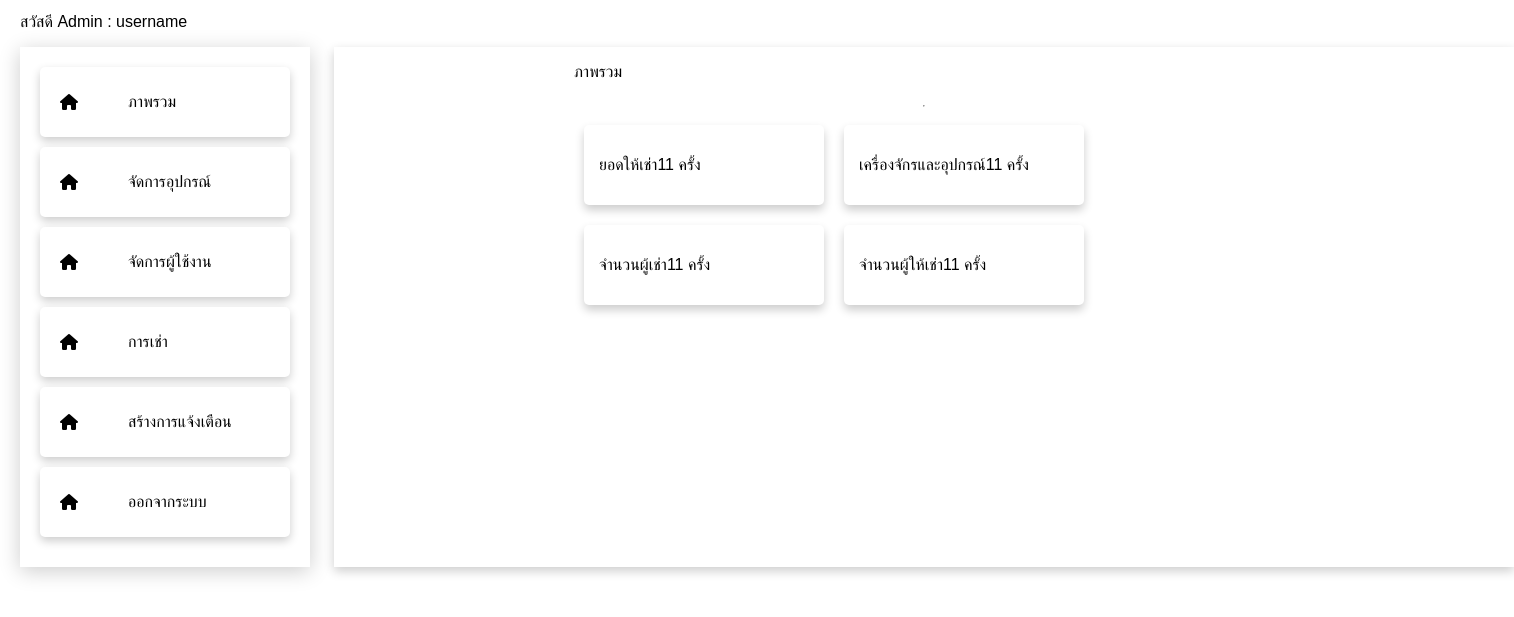
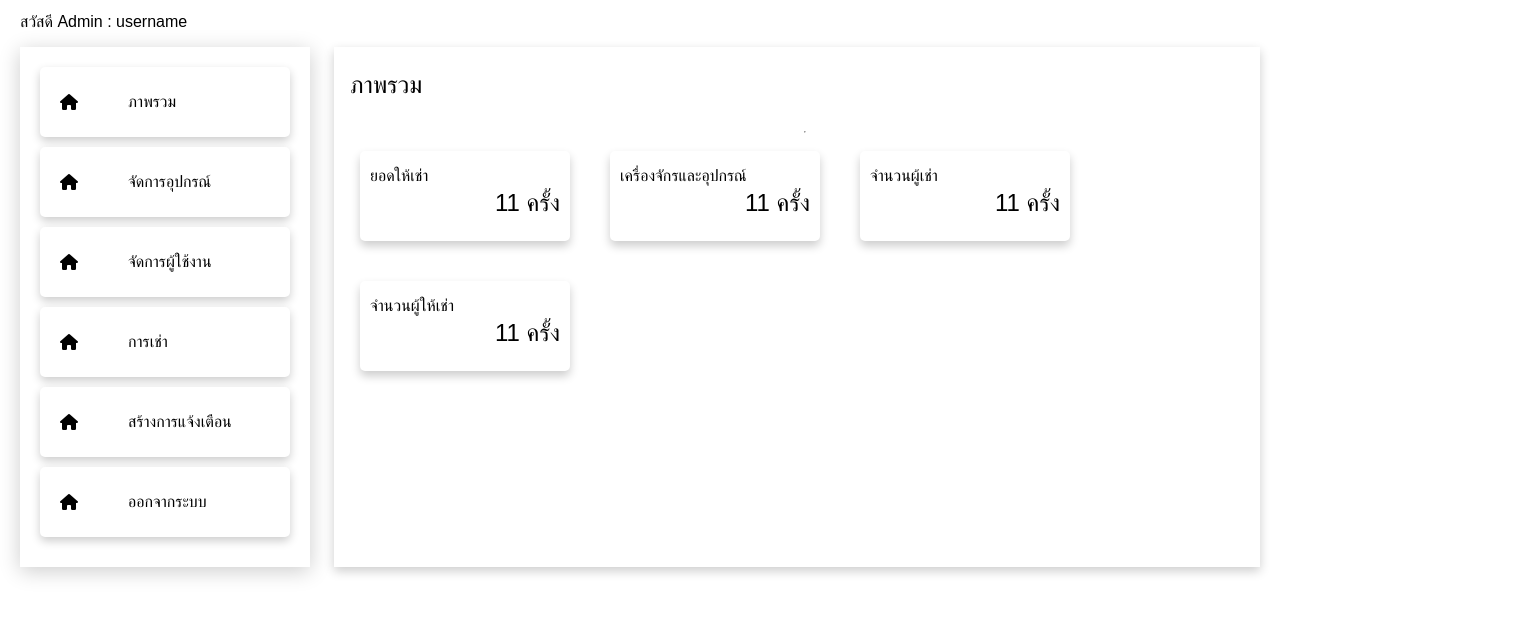
Before and after one commit to phuwanat001/project-kasetconnect, a plain HTML site: page admin/index.html in a window 1280 px wide. Shown: the part 73-690 px from the top of the page, 1514 px wide, since content can reach past the window. Drawn offline with Linux system fonts and the light colour scheme; files that its build step writes are made by us from their sources.

Commit message:
edit register

```diff
--- a/admin/dashbroad-admin.html
+++ b/admin/dashbroad-admin.html
@@ -3,26 +3,32 @@
   rel="stylesheet"
   href="https://cdnjs.cloudflare.com/ajax/libs/font-awesome/6.5.0/css/all.min.css"
 />
+<div class="content-admin">
+      <div id="aside-admin"></div>
 
       <div class="content-db-admin">
-  <p>ภาพรวม</p>
+        <div class="content-main">
+          <p id="Hname">ภาพรวม</p>
           <hr />
-  <div class="content-main">
+          <div class="content-inn">
             <div class="total-user">
-      <p>ยอดให้เช่า</p>
-      <p>11 ครั้ง</p>
+              <p id="tp-user">ยอดให้เช่า</p>
+              <p id="un-user">11 ครั้ง</p>
             </div>
             <div class="total-user">
-      <p>เครื่องจักรและอุปกรณ์</p>
-      <p>11 ครั้ง</p>
+              <p id="tp-user">เครื่องจักรและอุปกรณ์</p>
+              <p id="un-user">11 ครั้ง</p>
             </div>
             <div class="total-user">
-      <p>จำนวนผู้เช่า</p>
-      <p>11 ครั้ง</p>
+              <p id="tp-user">จำนวนผู้เช่า</p>
+              <p id="un-user">11 ครั้ง</p>
             </div>
             <div class="total-user">
-      <p>จำนวนผู้ให้เช่า</p>
-      <p>11 ครั้ง</p>
+              <p id="tp-user">จำนวนผู้ให้เช่า</p>
+              <p id="un-user">11 ครั้ง</p>
             </div>
           </div>
         </div>
+      </div>
+
+    </div>
--- a/admin/index.html
+++ b/admin/index.html
@@ -14,11 +14,34 @@
     <div id="navbar-placeholder"></div>
     <p class="hname-ad">สวัสดี Admin : username</p>
 
-
     <div class="content-admin">
       <div id="aside-admin"></div>
 
-      <div id="dashbroad-admin"></div>
+      <div class="content-db-admin">
+        <div class="content-main">
+          <p id="Hname">ภาพรวม</p>
+          <hr />
+          <div class="content-inn">
+            <div class="total-user">
+              <p id="tp-user">ยอดให้เช่า</p>
+              <p id="un-user">11 ครั้ง</p>
+            </div>
+            <div class="total-user">
+              <p id="tp-user">เครื่องจักรและอุปกรณ์</p>
+              <p id="un-user">11 ครั้ง</p>
+            </div>
+            <div class="total-user">
+              <p id="tp-user">จำนวนผู้เช่า</p>
+              <p id="un-user">11 ครั้ง</p>
+            </div>
+            <div class="total-user">
+              <p id="tp-user">จำนวนผู้ให้เช่า</p>
+              <p id="un-user">11 ครั้ง</p>
+            </div>
+          </div>
+        </div>
+      </div>
+
     </div>
 
     <script>
@@ -32,11 +55,6 @@
         .then((html) => {
           document.getElementById("aside-admin").innerHTML = html;
         });
-      fetch("dashbroad-admin.html")
-        .then((res) => res.text())
-        .then((html) => {
-          document.getElementById("dashbroad-admin").innerHTML = html;
-        });
     </script>
   </body>
 </html>
--- a/css/styles.css
+++ b/css/styles.css
@@ -679,6 +679,7 @@
      align-items: center;
      justify-content: space-between;
 
+
      .auth {
          width: 5%;
 
@@ -739,8 +740,10 @@
  }
 
  .content-admin {
+
      display: flex;
      flex-direction: row;
+
  }
 
  .content-db-admin {
@@ -748,24 +751,38 @@
      display: flex;
      flex-direction: column;
      width: 100%;
-     max-width: 700px;
+     /* background-color: var(--btnblue); */
+     margin-left: 1.5rem;
+     padding-left: 1rem;
 
-     margin-left: 1.5rem;
-     padding: 0rem 15rem;
-     height: 100%;
      box-shadow: 0 4px 10px rgba(0, 0, 0, 0.2);
 
  }
 
+
  .content-main {
      display: flex;
-     flex-direction: row;
-     flex-wrap: wrap;
+     flex-direction: column;
+     width: 100%;
+     max-width: 1000px;
+ }
+ #Hname{
+    font-size: 1.5rem;
+ }
+
+ .content-inn {
+  display: flex;
+  flex-wrap: wrap;
+  gap: 20px;
 
  }
 
  .total-user {
-     width: 30%;
+
+    flex: 0 0 calc(50% - 10px); /* แสดง 2 กล่องต่อแถว */
+    padding: 20px;
+    width: 100%;
+     max-width: 180px;
      position: relative;
      display: flex;
      flex-direction: row;
@@ -774,6 +791,21 @@
      margin: 10px;
      border-radius: 5px;
      box-shadow: 0 5px 10px rgba(0, 0, 0, 0.2);
+     height: 60px;
+
+
+     #tp-user{
+        position: absolute;
+        top: 0px;
+        left: 10px;
+     }
+     #un-user{
+        font-size: 1.5rem;
+        position: absolute;
+        bottom: 0px;
+        right: 10px;
+
+     }
 
  }
 
```
Also changed, not shown: register.html (+25 -18 lines), img/bg-remove.png (added). Lines whose indentation alone changed are shown as unchanged.
